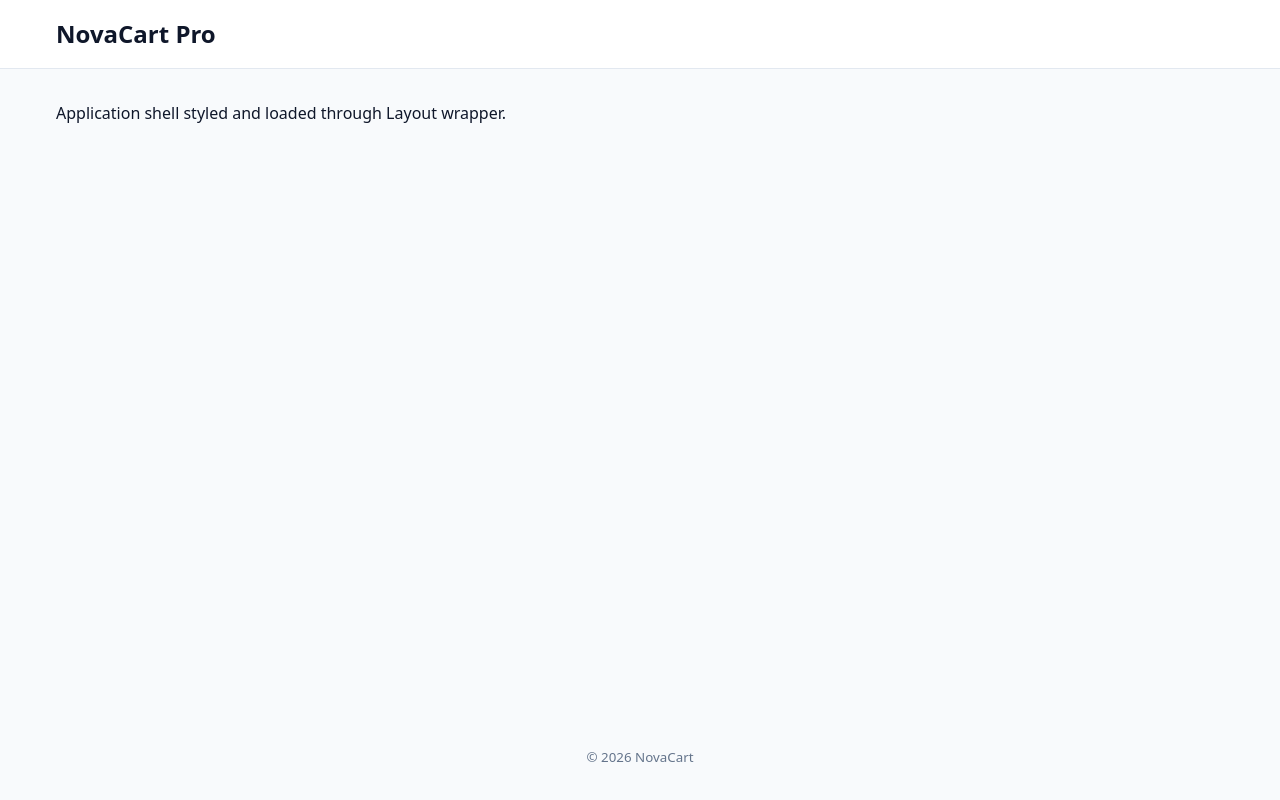
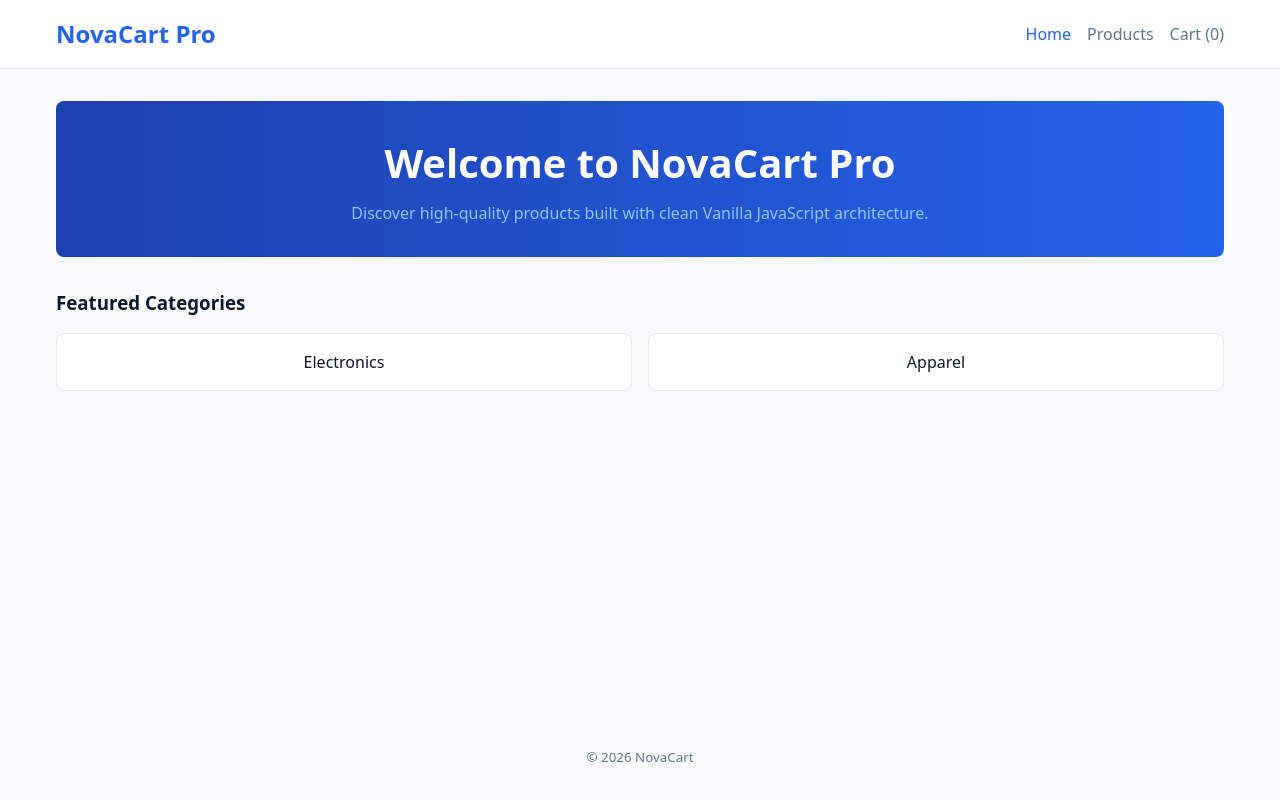
Before and after one commit to ALOKTHEBOY/The-Pantheon, a website built with Vite: page index.html in a window 1280 px wide. Built offline with nearby package versions, Linux system fonts and the light colour scheme.

Commit message:
feat: implement Home page view and connect to layout wrapper

```diff
--- a/src/components/Header.js
+++ b/src/components/Header.js
@@ -2,8 +2,14 @@ export function Header() {
   return `
     <header class="header">
       <div class="container flex-between">
-        <h2>NovaCart Pro</h2>
-        <!-- Future navigation goes here -->
+        <h2 style="color: var(--color-primary);">NovaCart Pro</h2>
+        <nav>
+          <ul class="nav-list">
+            <li><a href="#" class="nav-link active">Home</a></li>
+            <li><a href="#products" class="nav-link">Products</a></li>
+            <li><a href="#cart" class="nav-link">Cart (0)</a></li>
+          </ul>
+        </nav>
       </div>
     </header>
   `;
--- a/src/main.js
+++ b/src/main.js
@@ -1,8 +1,7 @@
 import './styles/main.css';
 import { Layout } from './components/Layout.js';
+import { Home } from './pages/Home.js';
 
 const app = document.querySelector("#app");
 
-const homeContent = `<p>Application shell styled and loaded through Layout wrapper.</p>`;
-
-app.innerHTML = Layout(homeContent);
+app.innerHTML = Layout(Home());
--- /dev/null
+++ b/src/pages/Home.js
@@ -0,0 +1,18 @@
+export function Home() {
+  return `
+    <div class="grid" style="gap: var(--spacing-lg);">
+      <section style="background: linear-gradient(to right, #1e40af, #2563eb); color: white; padding: var(--spacing-lg); border-radius: var(--radius-md); text-align: center;">
+        <h1 style="font-size: 2.5rem; margin-bottom: var(--spacing-sm);">Welcome to NovaCart Pro</h1>
+        <p style="color: #93c5fd; max-width: 600px; margin: 0 auto;">Discover high-quality products built with clean Vanilla JavaScript architecture.</p>
+      </section>
+
+      <section>
+        <h3 style="margin-bottom: var(--spacing-md);">Featured Categories</h3>
+        <div class="grid grid-cols-2" style="gap: var(--spacing-md);">
+          <div style="background: var(--color-surface); border: 1px solid var(--color-border); padding: var(--spacing-md); border-radius: var(--radius-md); text-align: center;">Electronics</div>
+          <div style="background: var(--color-surface); border: 1px solid var(--color-border); padding: var(--spacing-md); border-radius: var(--radius-md); text-align: center;">Apparel</div>
+        </div>
+      </section>
+    </div>
+  `;
+}
--- a/src/styles/components.css
+++ b/src/styles/components.css
@@ -11,3 +11,21 @@
   text-align: center;
   color: var(--color-text-muted);
 }
+
+/* Navigation */
+.nav-list {
+  display: flex;
+  gap: var(--spacing-md);
+  list-style: none;
+}
+
+.nav-link {
+  text-decoration: none;
+  color: var(--color-text-muted);
+  font-weight: 500;
+  transition: color 0.2s ease;
+}
+
+.nav-link:hover, .nav-link.active {
+  color: var(--color-primary);
+}
```
Also changed, not shown: WORKSHOP.md (+4 -1 lines).
